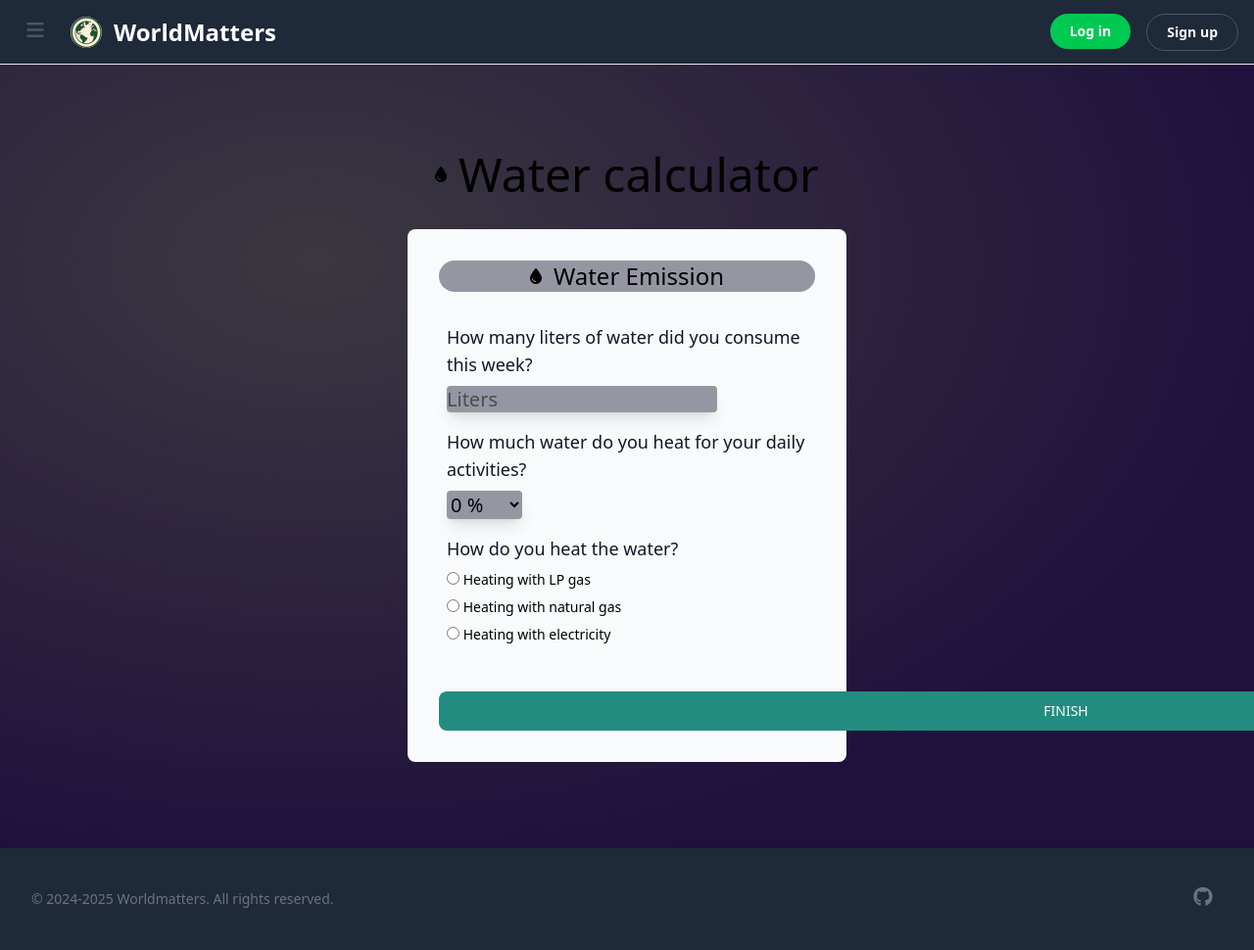
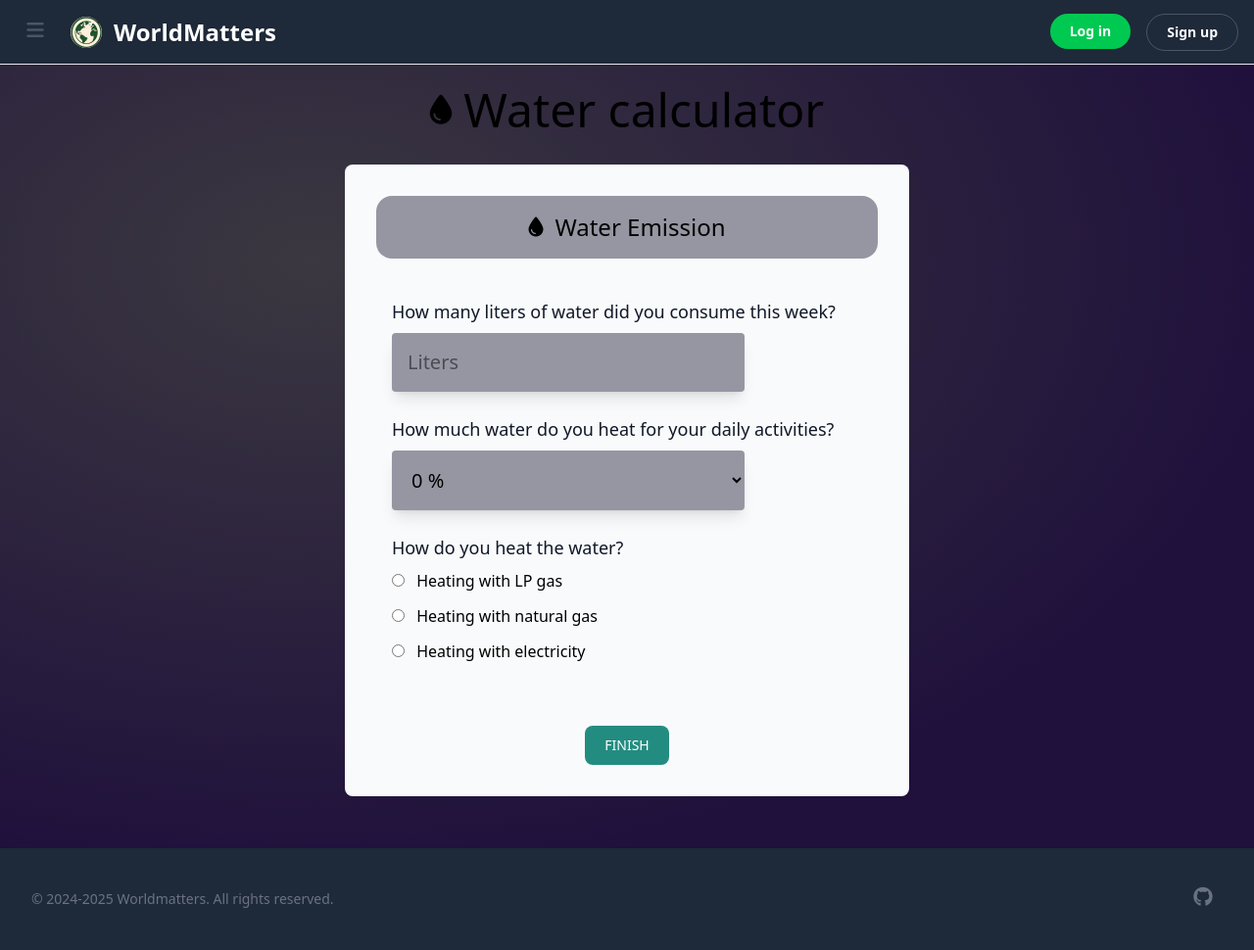
Before and after one commit to Titan0605/CleanLyfe, a Flask app: page /carbonfp/water in a window 1280 px wide; the page is wider, and only the part inside the window is pictured. Shown: that part at 98% size. Run offline with Flask 3, Linux system fonts and the light colour scheme; style sheets or scripts are compiled from the project's sources; parts of the project's set-up code (start-up, migrations or seed data) failed here and were passed over; some libraries are stand-ins or nearby versions.

Commit message:
- Update water calculator and products

```diff
--- a/app/templates/carbonfp_water.html
+++ b/app/templates/carbonfp_water.html
@@ -1,58 +1,78 @@
 {%extends 'layouts/base.html' %} {% block title %}Carbon Water calculator{% endblock title %} {% block main %}
 
 <section id="container" class="">
-  <div class="flex flex-col items-center justify-center pb-8 mx-auto min-h-screen max-w-md lg:p-0 text-black dark:text-white">
-    <div class="w-full space-y-8 md:mt-0 sm:max-w-md xl:p-0">
-      <header class="flex items-center justify-center text-center gap-3">
-        <i class="fa-solid fa-droplet"></i>
-        <h1 class="text-5xl text-center">Water calculator</h1>
+  <div class="flex flex-col items-center justify-center pb-8 mx-auto min-h-screen w-full px-4 sm:px-6 lg:px-8 text-black dark:text-white">
+    <div class="w-full max-w-sm sm:max-w-md lg:max-w-lg xl:max-w-xl space-y-6 sm:space-y-8">
+      <header class="flex items-center justify-center text-center gap-2 sm:gap-3">
+        <i class="fa-solid fa-droplet text-2xl sm:text-3xl"></i>
+        <h1 class="text-3xl sm:text-4xl lg:text-5xl text-center">Water calculator</h1>
       </header>
-      <div class="pb-4 rounded-lg bg-gray-50 dark:bg-gray-900 md:space-y-6 sm:p-8">
-        <form id="water_emission_form" class="space-y-6">
-          <header class="flex items-center justify-center gap-3 bg-[#9696a3] rounded-2xl">
-            <i class="fa-solid fa-tint"></i>
-            <h2 class="text-2xl">Water Emission</h2>
+
+      <div class="p-4 sm:p-6 lg:p-8 rounded-lg bg-gray-50 dark:bg-gray-900 space-y-4 sm:space-y-6">
+        <form id="water_emission_form" class="space-y-4 sm:space-y-6">
+          <header class="flex items-center justify-center gap-2 sm:gap-3 bg-[#9696a3] rounded-2xl p-3 sm:p-4">
+            <i class="fa-solid fa-tint text-lg sm:text-xl"></i>
+            <h2 class="text-xl sm:text-2xl">Water Emission</h2>
           </header>
-          <div class="p-2">
+
+          <div class="p-2 sm:p-4 space-y-4 sm:space-y-6">
             <article class="">
-              <section class="mb-4">
-                <label class="block mb-2 text-lg font-medium text-gray-900 dark:text-white" for="water_consumed">How many liters of water did you consume this week?</label>
-                <input type="number" name="water_consumed" id="water_consumed" placeholder="Liters" min="0" max="5000" class="text-xl text-black bg-[#9696a3] rounded shadow-lg size-9/12" required />
+              <section class="mb-4 sm:mb-6">
+                <label class="block mb-2 text-base sm:text-lg font-medium text-gray-900 dark:text-white" for="water_consumed"> How many liters of water did you consume this week? </label>
+                <input
+                  type="number"
+                  name="water_consumed"
+                  id="water_consumed"
+                  placeholder="Liters"
+                  min="0"
+                  max="5000"
+                  class="w-full sm:w-3/4 text-lg sm:text-xl text-black bg-[#9696a3] rounded shadow-lg p-3 sm:p-4"
+                  required
+                />
               </section>
 
-              <section class="mb-4">
-                <label class="block mb-2 text-lg font-medium text-gray-900 dark:text-white" for="water_heated_percentage">How much water do you heat for your daily activities?</label>
-                <select class="text-xl text-black bg-[#9696a3] rounded shadow-lg" name="water_heated_percentage" id="water_heated_percentage" required>
-                  {% for i in range(0, 110, 10) %}
-                  <option class="dark:bg-white" value="{{ i }}">{{ i }} %</option>
-                  {% endfor %}
+              <section class="mb-4 sm:mb-6">
+                <label class="block mb-2 text-base sm:text-lg font-medium text-gray-900 dark:text-white" for="water_heated_percentage"> How much water do you heat for your daily activities? </label>
+                <select class="w-full sm:w-3/4 text-lg sm:text-xl text-black bg-[#9696a3] rounded shadow-lg p-3 sm:p-4" name="water_heated_percentage" id="water_heated_percentage" required>
+                  <option class="dark:bg-white" value="0">0 %</option>
+                  <option class="dark:bg-white" value="10">10 %</option>
+                  <option class="dark:bg-white" value="20">20 %</option>
+                  <option class="dark:bg-white" value="30">30 %</option>
+                  <option class="dark:bg-white" value="40">40 %</option>
+                  <option class="dark:bg-white" value="50">50 %</option>
+                  <option class="dark:bg-white" value="60">60 %</option>
+                  <option class="dark:bg-white" value="70">70 %</option>
+                  <option class="dark:bg-white" value="80">80 %</option>
+                  <option class="dark:bg-white" value="90">90 %</option>
+                  <option class="dark:bg-white" value="100">100 %</option>
                 </select>
               </section>
 
-              <section class="mb-4">
-                <label class="block mb-2 text-lg font-medium text-gray-900 dark:text-white" for="heater_type">How do you heat the water?</label>
-                <div class="text-sm space-y-2 w-fit" id="heater_type">
+              <section class="mb-4 sm:mb-6">
+                <label class="block mb-2 text-base sm:text-lg font-medium text-gray-900 dark:text-white" for="heater_type"> How do you heat the water? </label>
+                <div class="text-sm sm:text-base space-y-2 sm:space-y-3 w-fit" id="heater_type">
                   <label for="heater_type_1" class="block">
-                    <input class="accent-[#238c80]" type="radio" name="heater_type" id="heater_type_1" value="lp_gas" required />
+                    <input class="accent-[#238c80] mr-2" type="radio" name="heater_type" id="heater_type_1" value="lp_gas" required />
                     Heating with LP gas
                   </label>
                   <label for="heater_type_2" class="block">
-                    <input class="accent-[#238c80]" type="radio" name="heater_type" id="heater_type_2" value="natural_gas" />
+                    <input class="accent-[#238c80] mr-2" type="radio" name="heater_type" id="heater_type_2" value="natural_gas" />
                     Heating with natural gas
                   </label>
                   <label for="heater_type_3" class="block">
-                    <input class="accent-[#238c80]" type="radio" name="heater_type" id="heater_type_3" value="electric" />
+                    <input class="accent-[#238c80] mr-2" type="radio" name="heater_type" id="heater_type_3" value="electric" />
                     Heating with electricity
                   </label>
                 </div>
               </section>
             </article>
           </div>
-          <footer class="">
+
+          <footer class="flex justify-center">
             <button
               id="submit_button"
               type="submit"
-              class="text-white bg-[#238c80] hover:bg-[#238c80] focus:ring-4 focus:outline-none focus:ring-blue-300 font-medium rounded-lg text-sm min-w-screen sm:w-auto px-5 py-2.5 text-center hover:scale-105 hover:transition-transform"
+              class="w-full sm:w-auto text-white bg-[#238c80] hover:bg-[#238c80] focus:ring-4 focus:outline-none focus:ring-blue-300 font-medium rounded-lg text-sm px-5 py-2.5 text-center hover:scale-105 hover:transition-transform"
             >
               FINISH
             </button>
```
Also changed, not shown: app/templates/carbonfp_products.html (+35 -27 lines).
